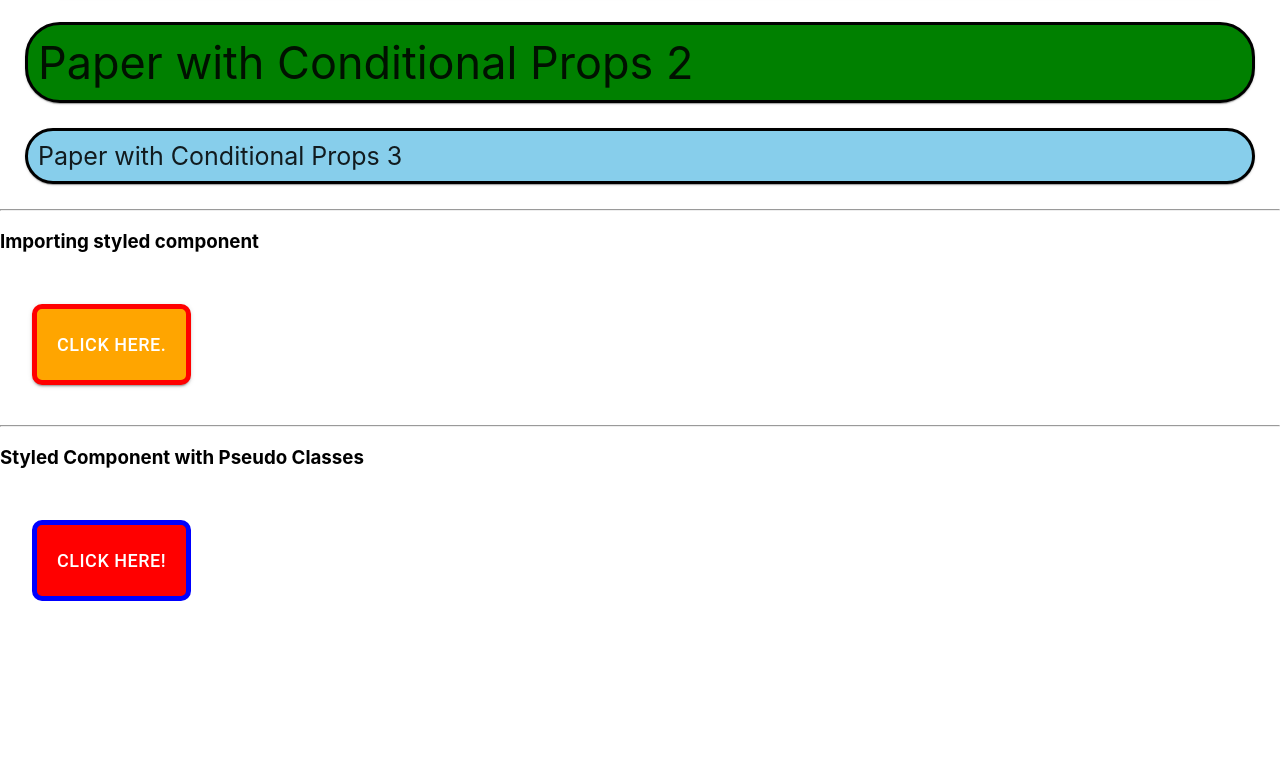
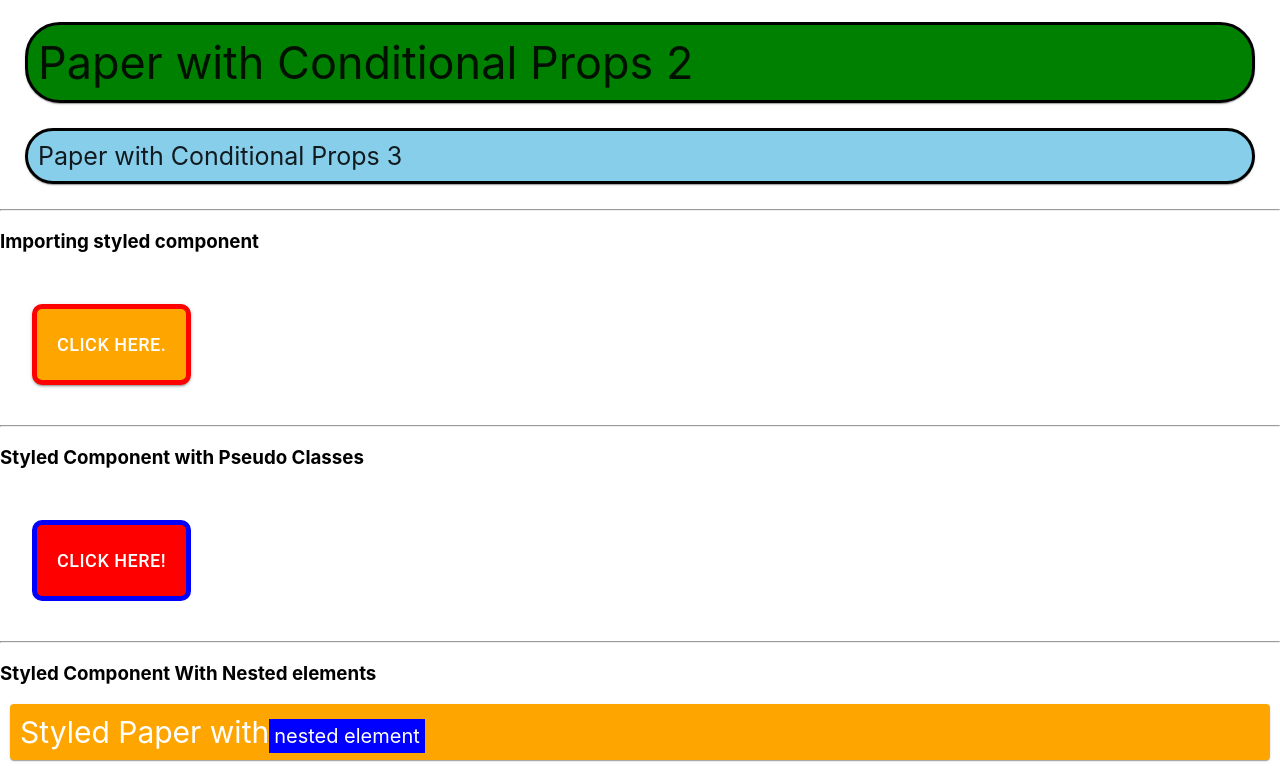
Before and after one commit to mayurpatildax/MUI-Emotion-Styled-Typescript, a React (Create React App) app: page / in a window 1280 px wide. Shown: the part 1103-1873 px from the top of the page. Before the commit the page ends 1736 px from the top, so only its background shows below. Built offline with nearby package versions, Linux system fonts and the light colour scheme.

Commit message:
Styled component with Nested components

```diff
--- a/src/App.tsx
+++ b/src/App.tsx
@@ -9,6 +9,7 @@ import StyledWithThemeNProps from "./components/StyledWithThemeNProps";
 // Importing styled component
 import StyledButtonExport from "./components/StyledButtonExport";
 import StyledPseudoClasses from "./components/StyledPseudoClasses";
+import StyledWithNested from "./components/StyledWithNested";
 
 function App() {
   const handleBtnClick = () => console.log("StyledButton is clicked");
@@ -35,6 +36,8 @@ function App() {
       </StyledButtonExport>
       <hr />
       <StyledPseudoClasses />
+      <hr />
+      <StyledWithNested />
     </>
   );
 }
--- /dev/null
+++ b/src/components/StyledWithNested.tsx
@@ -0,0 +1,33 @@
+import styled from "@emotion/styled";
+import { Paper } from "@mui/material";
+import React from "react";
+
+const StyledWithNested = () => {
+  const StyledPaper = styled(Paper)`
+    margin: 10px;
+    padding: 10px;
+    background-color: orange;
+    color: white;
+    font-size: 30px;
+  `;
+
+  const StyledSpan = styled.span`
+    padding: 5px;
+    background-color: blue;
+    color: white;
+    font-size: 20px;
+  `;
+
+  return (
+    <>
+      <h3>Styled Component With Nested elements</h3>
+      <StyledPaper>
+        Styled Paper with
+        {/* We can use styled components in nested fashion as well */}
+        <StyledSpan>nested element</StyledSpan>
+      </StyledPaper>
+    </>
+  );
+};
+
+export default StyledWithNested;
```
